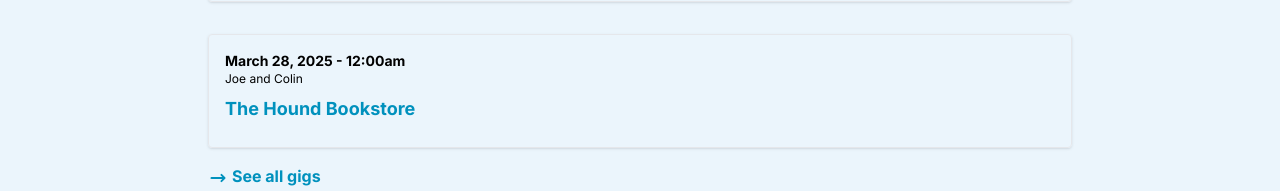
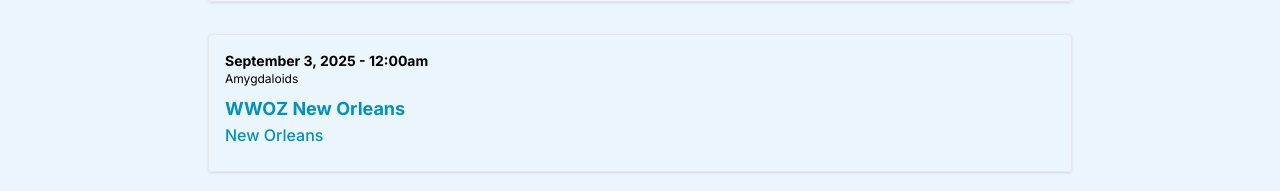
Before and after one commit to imercadal/joe-ledoux, a Next.js app: page /musician in a window 1280 px wide. Shown: the part 2388-2579 px from the top of the page. Built offline with nearby package versions, Linux system fonts and the light colour scheme; a web font is replaced by a local one.

Commit message:
Added show

```diff
--- a/app/musician/show-data.ts
+++ b/app/musician/show-data.ts
@@ -898,5 +898,12 @@ export const shows: Show[] = [
     band: "Joe and Colin",
     date: new Date("2025-09-05"),
     venue: "Ritz Carlton, New Orleans"
+  },
+    {
+    _id: 143,
+    title: "WWOZ New Orleans",
+    band: "Amygdaloids",
+    date: new Date("2025-09-03"),
+    venue: " New Orleans"
   }
 ]
```
